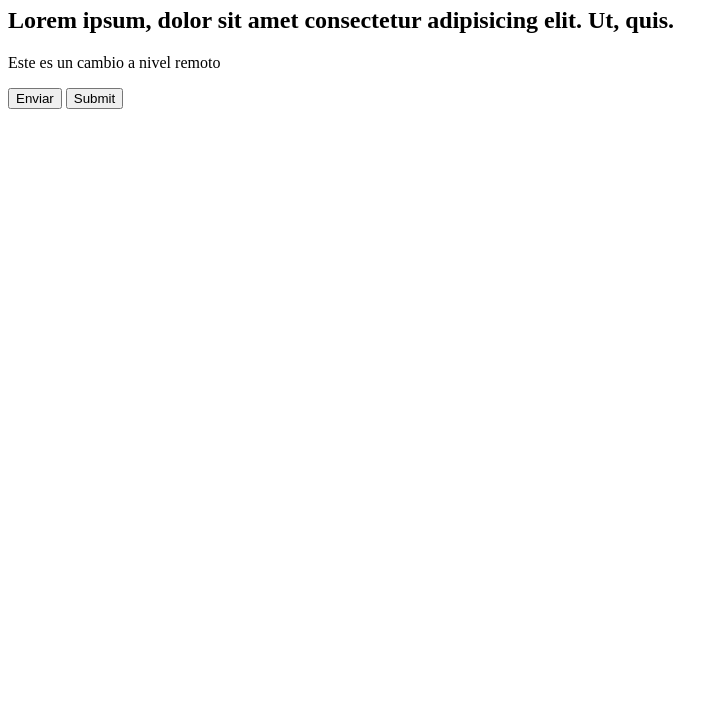
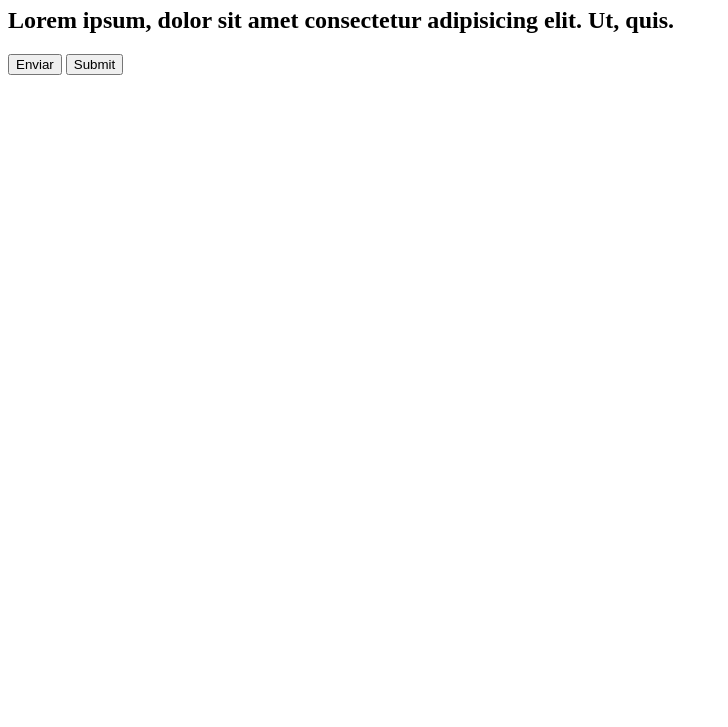
Before and after one commit to Joaquinviretti/dw-67585-practica, a plain HTML site: page index.html in a window 1280 px wide. Shown: the part 73-800 px from the top of the page, without its empty margins (0-728 px from the left). Drawn offline with Linux system fonts and the light colour scheme.

Commit message:
Se borra el párrafo

```diff
--- a/index.html
+++ b/index.html
@@ -13,7 +13,7 @@
     <h1>¡Hola Git!</h1>
     <h2>Lorem ipsum, dolor sit amet consectetur adipisicing elit. Ut, quis.</h2>
 
-    <p> Este es un cambio a nivel remoto </p>
+
 
     <button>Enviar</button>
     <button>Submit</button>
```
